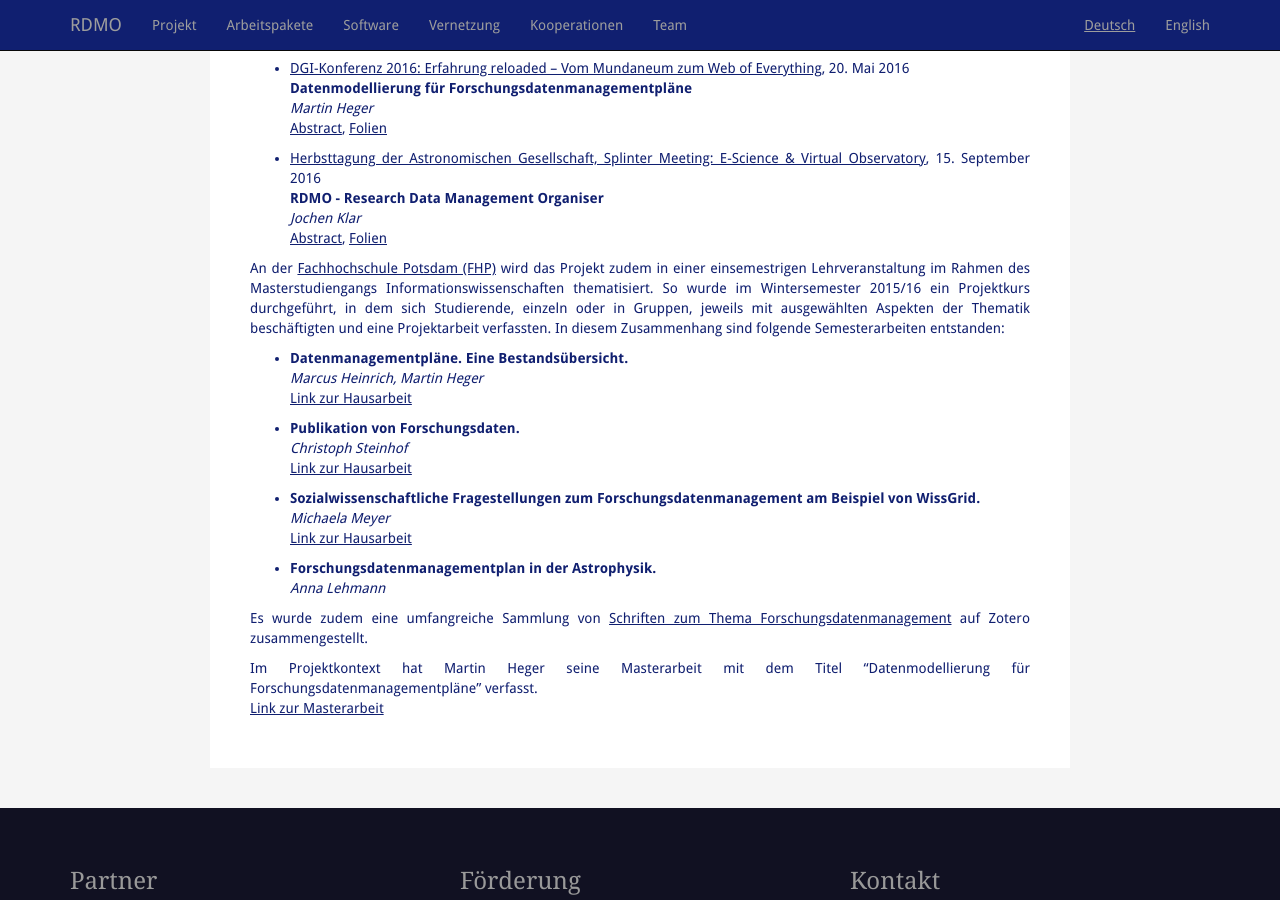
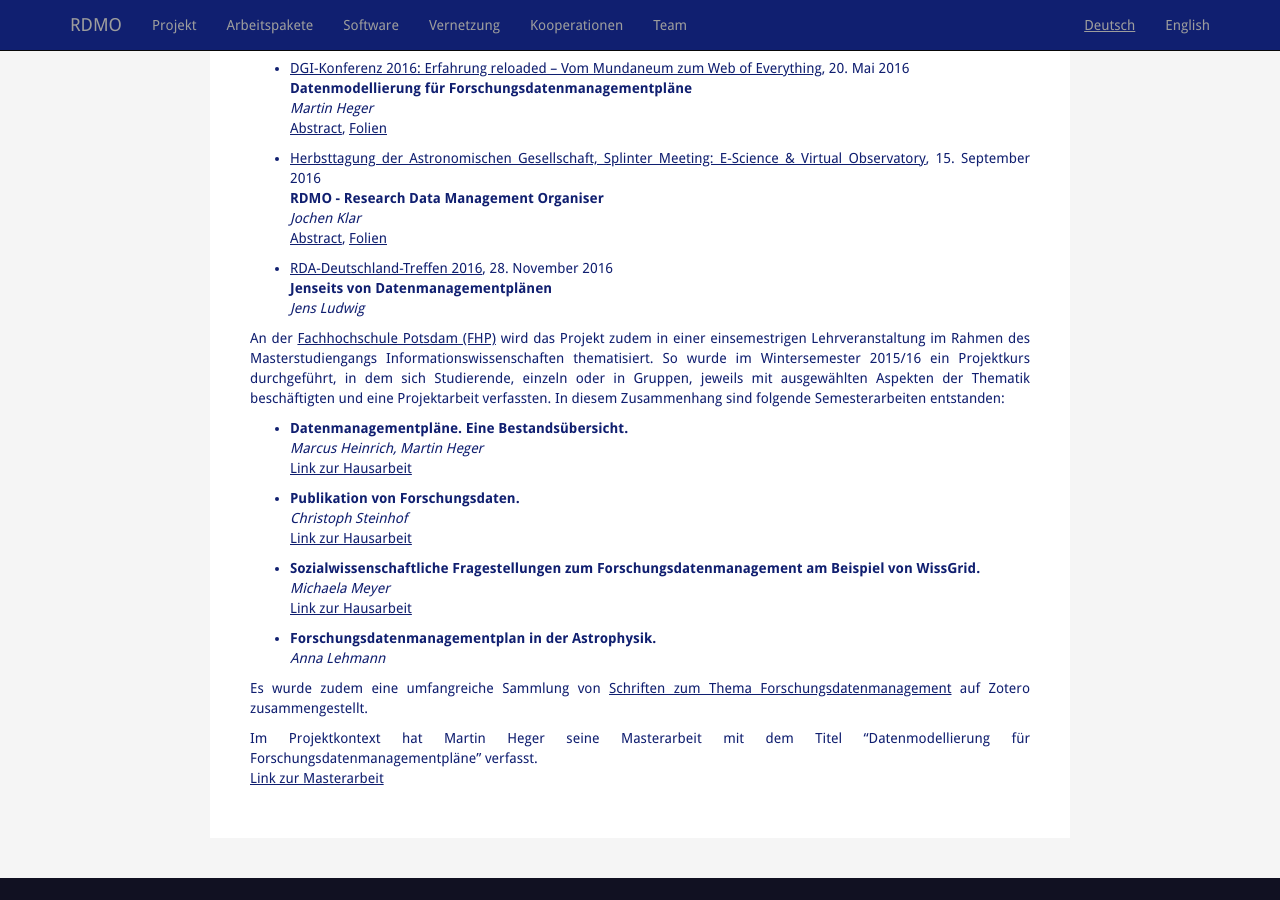
Before and after one commit to rdmorganiser/rdmorganiser.github.io, a Jekyll site: the page built from vernetzung.md, in a window 1280 px wide and 900 px high, scrolled down 587 px. Built offline with Jekyll 4.4.1, drawn with Linux system fonts in a browser that asks for light colours.

Commit message:
add talk

```diff
--- a/vernetzung.md
+++ b/vernetzung.md
@@ -41,6 +41,10 @@ organization of research data management.**
 *Jochen Klar*
 [Abstract](https://www.ag2016.de/PDF/S5-63.pdf), [Folien](https://escience.aip.de/ag2016/klar_AG2016.pdf)
 
+* [RDA-Deutschland-Treffen 2016](http://os.helmholtz.de/de/bewusstsein-schaerfen/workshops/rda-de-16/), 28. November 2016
+**Jenseits von Datenmanagementplänen**
+*Jens Ludwig*
+
 An der [Fachhochschule Potsdam (FHP)](http://www.fh-potsdam.de/) wird das Projekt zudem in einer einsemestrigen Lehrveranstaltung im Rahmen des Masterstudiengangs Informationswissenschaften thematisiert. So wurde im Wintersemester 2015/16 ein Projektkurs durchgeführt, in dem sich Studierende, einzeln oder in Gruppen, jeweils mit ausgewählten Aspekten der Thematik beschäftigten und eine Projektarbeit verfassten. In diesem Zusammenhang sind folgende Semesterarbeiten entstanden:
 
 * **Datenmanagementpläne. Eine Bestandsübersicht.**
```
Also changed, not shown: en/outreach.md (+4 -0 lines).
